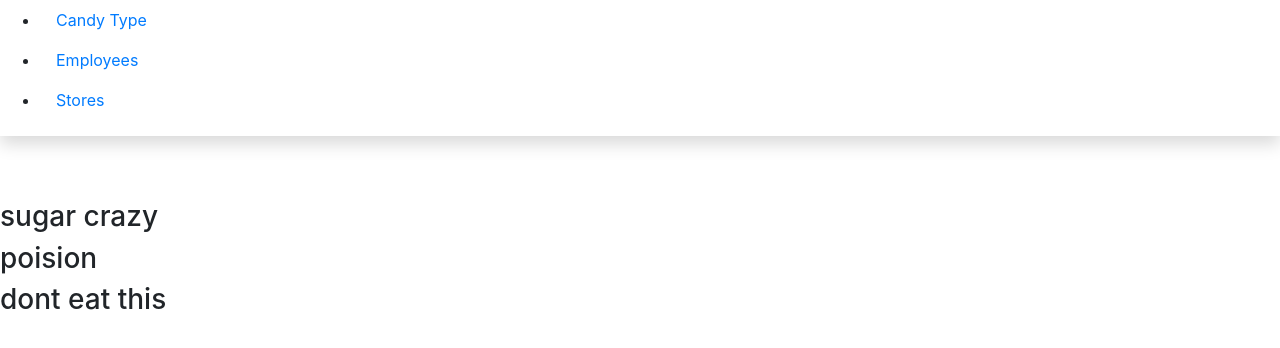
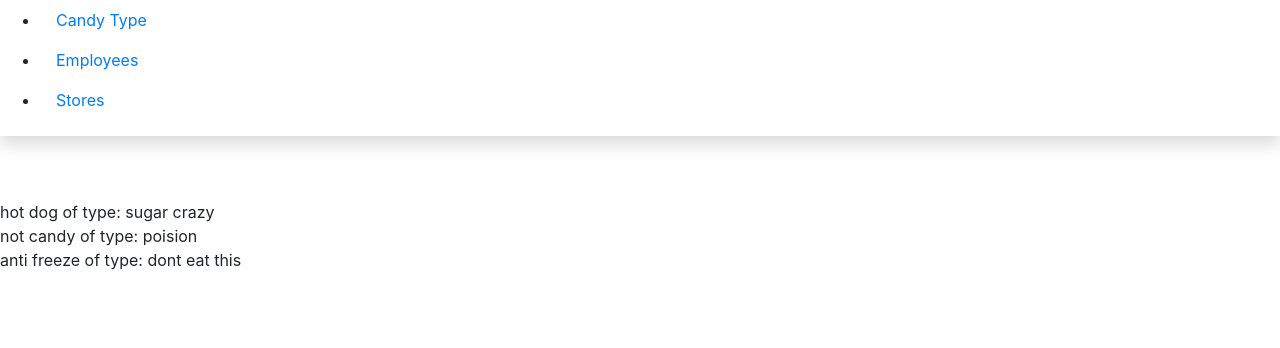
Before and after one commit to Alex-Thacker/book4Chap2-Kandy-Korner, a React (Create React App) app: page / in a window 1280 px wide. Shown: the top 348 px of the page. Built offline with nearby package versions, Linux system fonts and the light colour scheme.

Commit message:
find exercise done

```diff
--- a/src/componets/ApplicationView.js
+++ b/src/componets/ApplicationView.js
@@ -16,22 +16,22 @@ export default class ApplicationView extends Component {
         { id: 3, name: "bobby blue heyyy"}
     ]
 
-    candyType = [
+    candyTypes = [
         { id: 1, type: "sugar crazy"},
         { id: 2, type: "poision"},
         { id: 3, type: "dont eat this"}
     ]
 
     individualCandies = [
-        { id: 1, name: "hot dog"},
-        { id: 2, name: "not candy"},
-        { id: 3, name: "anti freeze"}
+        { id: 1, candyTypeId: 1, name: "hot dog"},
+        { id: 2, candyTypeId: 2, name: "not candy"},
+        { id: 3, candyTypeId: 3, name: "anti freeze"}
     ]
 
     state = {
       storeLocations: this.storeLocations,
       employees: this.employees,
-      candyType: this.candyType,
+      candyType: this.candyTypes,
       individualCandies: this.individualCandies
     }
 
@@ -39,7 +39,8 @@ export default class ApplicationView extends Component {
     return (
       <React.Fragment>
         <Route exact path="/" render={(props) => {
-            return <CandyType candyType={this.state.candyType} />
+            return <CandyType individualCandies={this.state.individualCandies} candyTypes={this.state.candyType} />
+
         }} />
         <Route path="/employees" render={(props) => {
             return <Employees employees={this.state.employees} />
--- a/src/componets/candyType/CandyType.js
+++ b/src/componets/candyType/CandyType.js
@@ -4,13 +4,24 @@ export default class CandyType extends Component {
   render() {
     return (
       <div className = "content">
-        {
-            this.props.candyType.map(candyType =>
-                <section key={candyType.id}>
-                    <h3>{candyType.type}</h3>
+        {/* {
+            this.props.individualCandies.map(individualCandie =>
+                <section key={individualCandie.id}>
+                    <h3>{individualCandie.name}</h3>
                 </section>
                 )
-        }
+        } */}
+        {
+    this.props.individualCandies.map(individualCandie =>
+        <div key={individualCandie.id}>
+            {individualCandie.name }
+            {" "}of type:{" "}
+            {this.props.candyTypes.find(candyType => {return  candyType.id === individualCandie.candyTypeId
+            }).type
+            }
+        </div>
+    )
+}
       </div>
     )
   }
```
